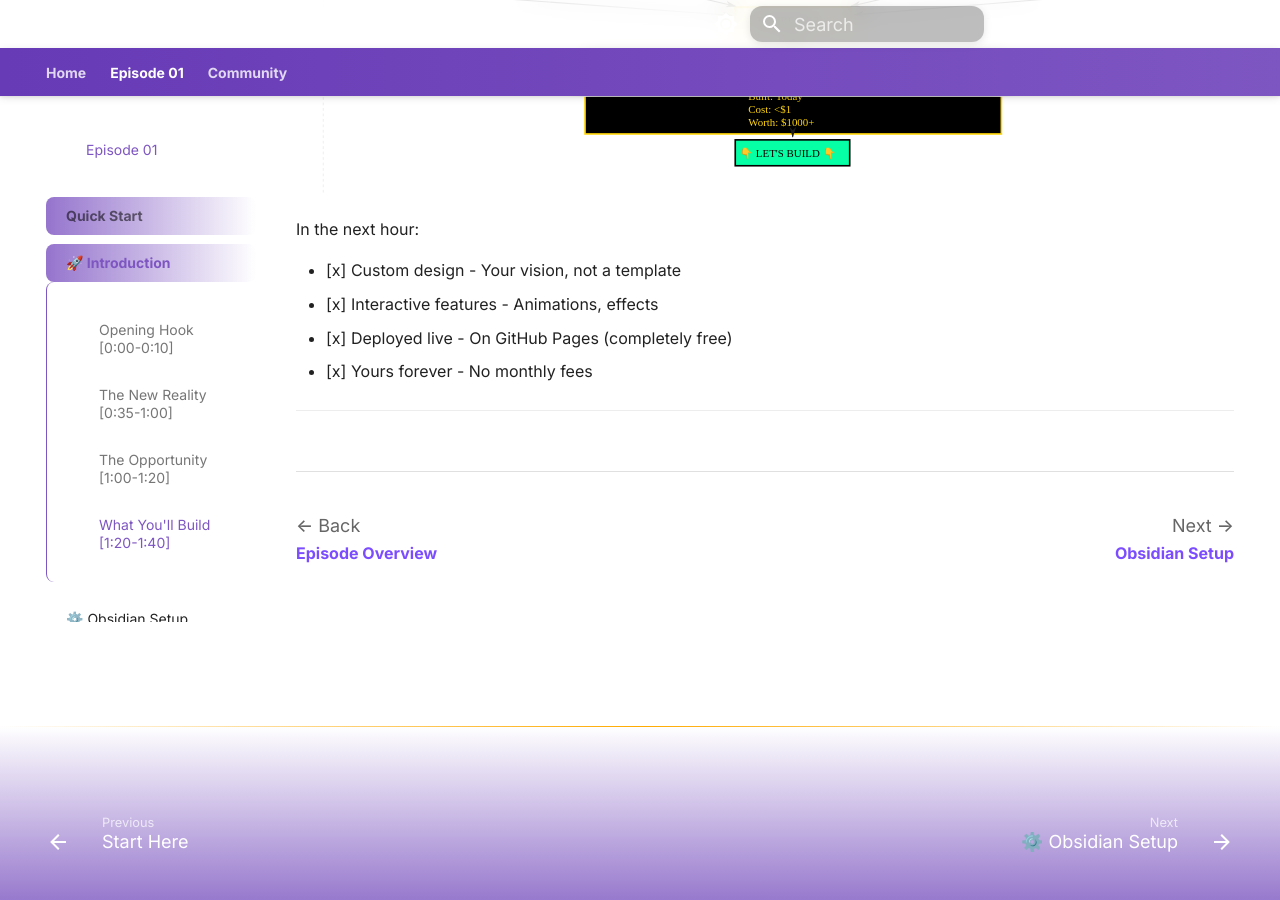
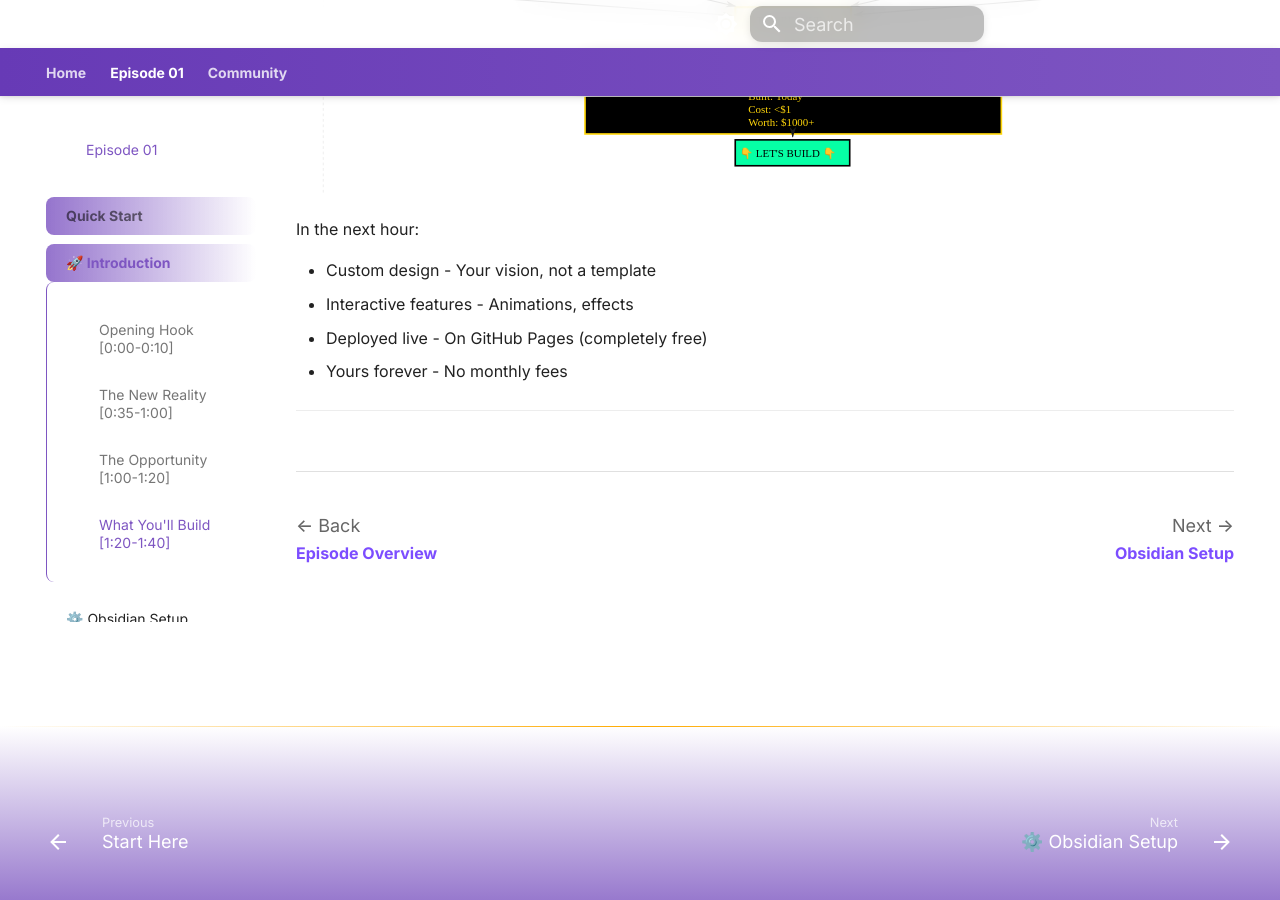
Before and after one commit to anton-abyzov/ai-power, an MkDocs documentation site: the page built from docs/episodes/01-portfolio-no-code/content/00-introduction.md, in a window 1280 px wide and 900 px high, scrolled down 2137 px. Built offline with MkDocs 1.6.1 and Material for MkDocs 9.7.7, drawn with Linux system fonts in a browser that asks for light colours; comment, search, counter and statistics services are not loaded.

Commit message:
vault backup: 2025-09-24 17:48:01

```diff
--- a/docs/episodes/01-portfolio-no-code/content/00-introduction.md
+++ b/docs/episodes/01-portfolio-no-code/content/00-introduction.md
@@ -37,10 +37,10 @@ We have maybe 12 months where knowing this gives you an INSANE advantage.
 
 In the next hour:
 
-- [x] Custom design - Your vision, not a template
-- [x] Interactive features - Animations, effects
-- [x] Deployed live - On GitHub Pages (completely free)
-- [x] Yours forever - No monthly fees
+- Custom design - Your vision, not a template
+- Interactive features - Animations, effects
+- Deployed live - On GitHub Pages (completely free)
+- Yours forever - No monthly fees
 
 ---
 
```
Also changed, not shown: 1 other file.
